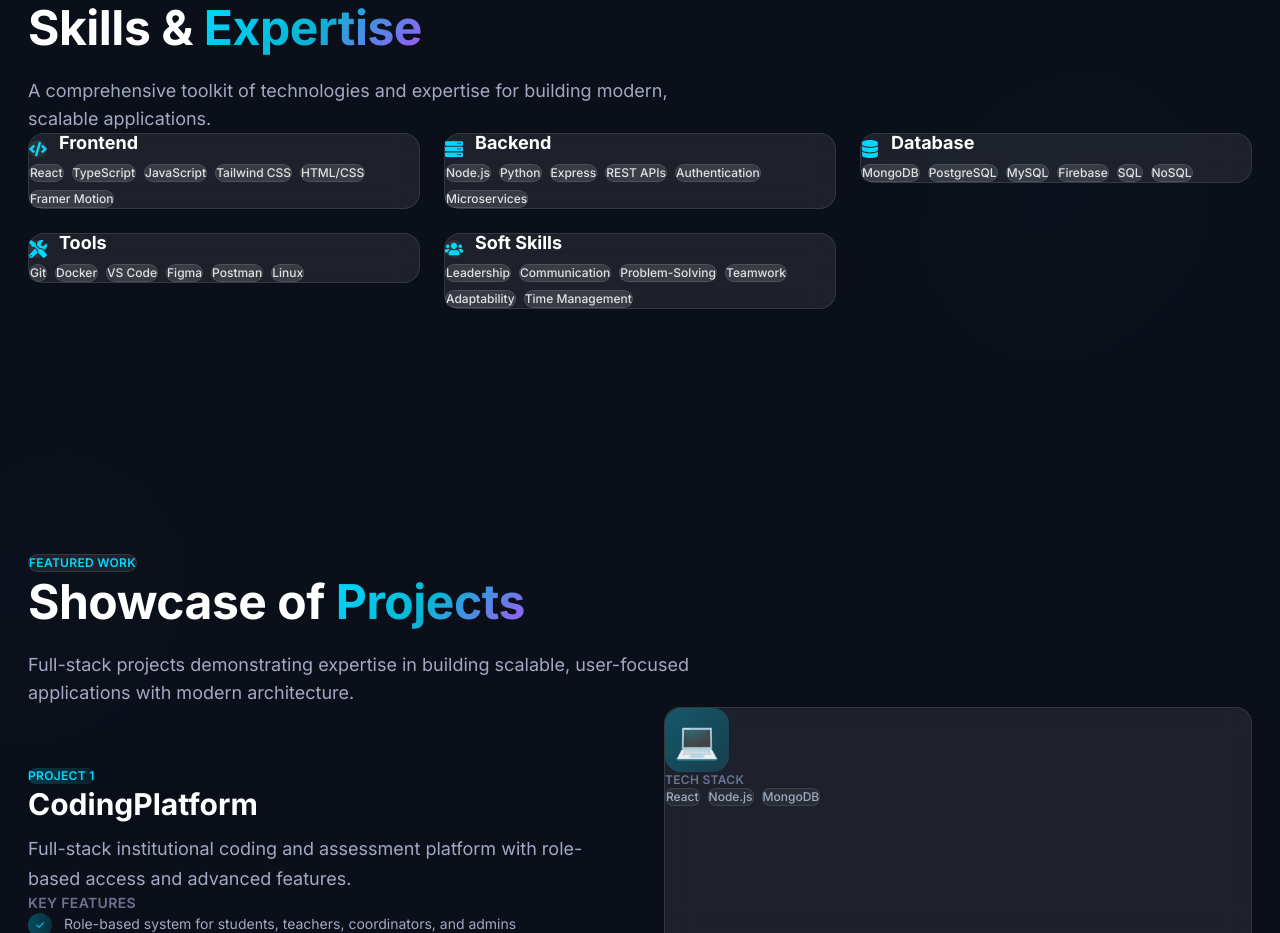
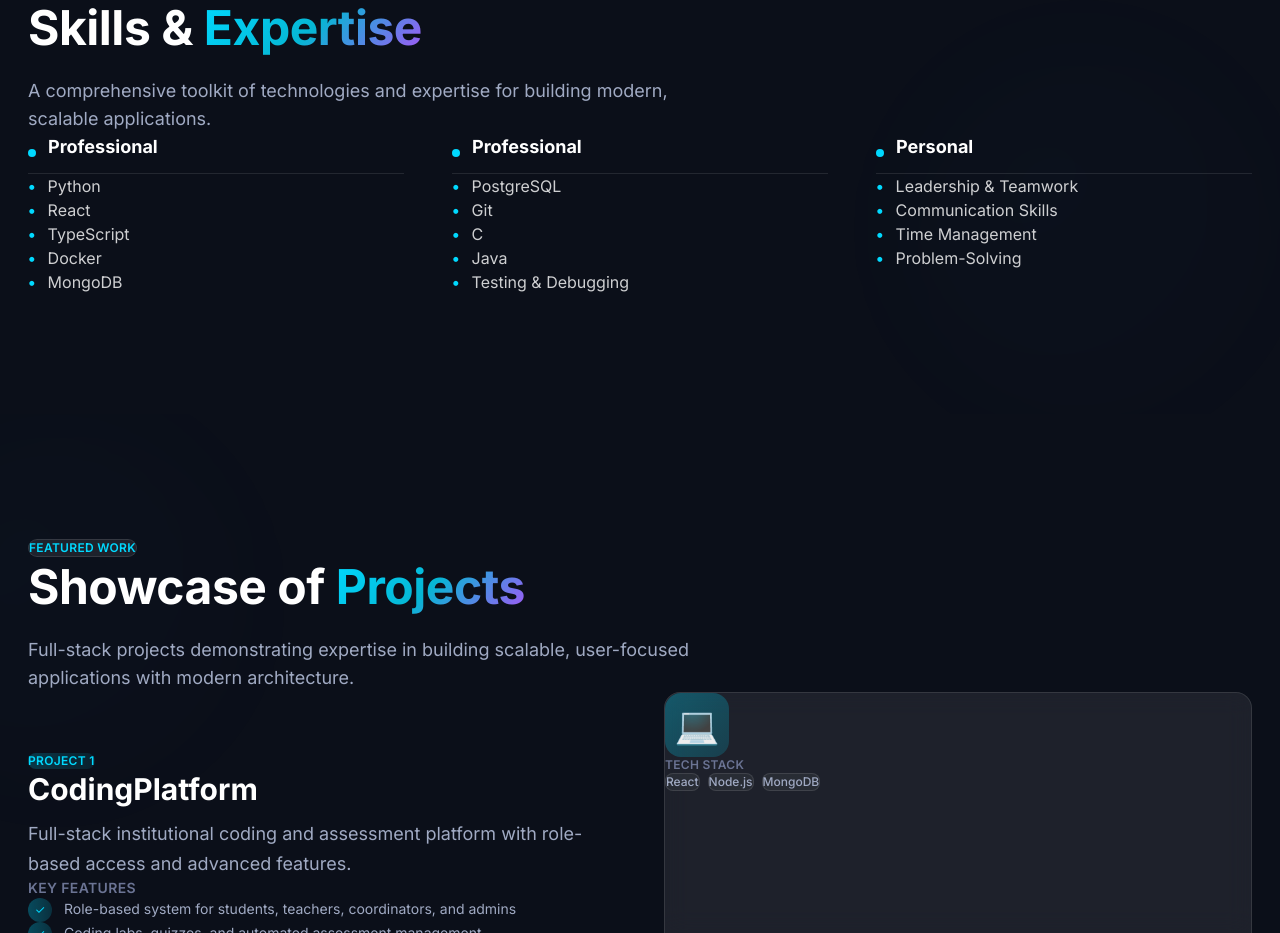
Before and after one commit to abishek-vk/portfolio, a React (Vite) app: page / in a window 1280 px wide. Shown: the part 1663-2596 px from the top of the page. Built offline with nearby package versions, Linux system fonts and the light colour scheme.

Commit message:
feat: Refactor Skills component to streamline skill categories and enhance layout

```diff
--- a/src/components/Skills/Skills.jsx
+++ b/src/components/Skills/Skills.jsx
@@ -1,46 +1,22 @@
 import { motion } from "framer-motion";
-import { FaCode, FaServer, FaDatabase, FaTools, FaUsers } from "react-icons/fa";
 
 const skillCategories = [
   {
-    icon: FaCode,
-    title: "Frontend",
-    color: "from-cyan-500/20 to-blue-500/10",
-    accentColor: "cyan",
-    skills: ["React", "TypeScript", "JavaScript", "Tailwind CSS", "HTML/CSS", "Framer Motion"]
+    column: "Professional",
+    skills: ["Python", "React", "TypeScript", "Docker", "MongoDB"]
   },
   {
-    icon: FaServer,
-    title: "Backend",
-    color: "from-purple-500/20 to-pink-500/10",
-    accentColor: "purple",
-    skills: ["Node.js", "Python", "Express", "REST APIs", "Authentication", "Microservices"]
+    column: "Professional",
+    skills: ["PostgreSQL", "Git", "C", "Java", "Testing & Debugging"]
   },
   {
-    icon: FaDatabase,
-    title: "Database",
-    color: "from-green-500/20 to-emerald-500/10",
-    accentColor: "green",
-    skills: ["MongoDB", "PostgreSQL", "MySQL", "Firebase", "SQL", "NoSQL"]
-  },
-  {
-    icon: FaTools,
-    title: "Tools",
-    color: "from-orange-500/20 to-red-500/10",
-    accentColor: "orange",
-    skills: ["Git", "Docker", "VS Code", "Figma", "Postman", "Linux"]
-  },
-  {
-    icon: FaUsers,
-    title: "Soft Skills",
-    color: "from-indigo-500/20 to-violet-500/10",
-    accentColor: "indigo",
-    skills: ["Leadership", "Communication", "Problem-Solving", "Teamwork", "Adaptability", "Time Management"]
+    column: "Personal",
+    skills: ["Leadership & Teamwork", "Communication Skills", "Time Management", "Problem-Solving"]
   }
 ];
 
 // Render Icon Component
-const IconRenderer = ({ IconComponent, className }) => <IconComponent className={className} />;
+// const IconRenderer = ({ IconComponent, className }) => <IconComponent className={className} />;
 
 export default function Skills() {
   const containerVariants = {
@@ -48,17 +24,38 @@ export default function Skills() {
     visible: {
       opacity: 1,
       transition: {
-        staggerChildren: 0.1
+        staggerChildren: 0.1,
+        delayChildren: 0.2
       }
     }
   };
 
-  const itemVariants = {
-    hidden: { opacity: 0, y: 20 },
+  const columnVariants = {
+    hidden: { opacity: 0, y: 40 },
     visible: {
       opacity: 1,
       y: 0,
-      transition: { duration: 0.5 }
+      transition: {
+        duration: 0.6,
+        ease: "easeOut"
+      }
+    }
+  };
+
+  const skillVariants = {
+    hidden: { opacity: 0, x: -20 },
+    visible: (i) => ({
+      opacity: 1,
+      x: 0,
+      transition: {
+        delay: i * 0.08,
+        duration: 0.4,
+        ease: "easeOut"
+      }
+    }),
+    hover: {
+      x: 8,
+      transition: { duration: 0.2 }
     }
   };
 
@@ -83,45 +80,103 @@ export default function Skills() {
           </motion.p>
         </motion.div>
 
-        {/* Responsive Grid Layout - Compact with Auto Heights */}
+        {/* Clean 3-Column Skills Layout */}
         <motion.div
           variants={containerVariants}
           initial="hidden"
           whileInView="visible"
+          viewport={{ once: true, margin: "0px 0px -100px 0px" }}
+          className="grid grid-cols-1 md:grid-cols-2 lg:grid-cols-3 gap-8 lg:gap-12"
+        >
+          {/* Professional Column 1 */}
+          <motion.div
+            variants={columnVariants}
+            className="space-y-6"
+          >
+            <div className="flex items-center gap-3 pb-4 border-b border-white/10">
+              <div className="w-2 h-2 rounded-full bg-[var(--accent-cyan)]" />
+              <h3 className="font-bold text-lg text-white">Professional</h3>
+            </div>
+            <div className="space-y-3">
+              {skillCategories[0].skills.map((skill, i) => (
+                <motion.div
+                  key={i}
+                  custom={i}
+                  variants={skillVariants}
+                  initial="hidden"
+                  whileInView="visible"
+                  whileHover="hover"
                   viewport={{ once: true }}
-          className="grid grid-cols-1 md:grid-cols-2 lg:grid-cols-3 gap-6"
+                  className="flex items-center gap-3 group cursor-default"
                 >
-          {skillCategories.map((category, index) => (
-            <motion.div
-              key={index}
-              variants={itemVariants}
-              className="group"
-            >
-              <div className={`glass rounded-2xl p-6 bg-gradient-to-br ${category.color} backdrop-blur-xl border border-[var(--glass-border)] hover:border-[var(--accent-cyan)] transition-all duration-300 group-hover:shadow-[0_0_40px_rgba(0,217,255,0.2)]`}>
-                {/* Header with Icon */}
-                <div className="flex items-center gap-3 mb-5">
-                  <div className="p-2.5 rounded-xl bg-gradient-to-br from-white/10 to-white/5 group-hover:from-white/15 group-hover:to-white/10 transition-all group-hover:scale-110">
-                    <IconRenderer IconComponent={category.icon} className="text-lg text-[var(--accent-cyan)]" />
-                  </div>
-                  <h3 className="font-bold text-lg leading-none">{category.title}</h3>
-                </div>
-
-                {/* Skills Pills Container */}
-                <div className="flex flex-wrap gap-2">
-                  {category.skills.map((skill, j) => (
-                    <motion.span
-                      key={j}
-                      whileHover={{ scale: 1.08, y: -1 }}
-                      transition={{ duration: 0.2 }}
-                      className="inline-flex items-center px-3.5 py-1.5 rounded-full text-xs font-medium bg-white/8 border border-white/12 text-white/85 hover:bg-white/12 hover:border-white/25 hover:text-white transition-all duration-300 backdrop-blur-sm"
-                    >
+                  <span className="text-[var(--accent-cyan)] font-bold">•</span>
+                  <span className="text-white/80 group-hover:text-white transition-colors duration-200">
                     {skill}
-                    </motion.span>
+                  </span>
+                </motion.div>
               ))}
             </div>
+          </motion.div>
+
+          {/* Professional Column 2 */}
+          <motion.div
+            variants={columnVariants}
+            className="space-y-6"
+          >
+            <div className="flex items-center gap-3 pb-4 border-b border-white/10">
+              <div className="w-2 h-2 rounded-full bg-[var(--accent-cyan)]" />
+              <h3 className="font-bold text-lg text-white">Professional</h3>
+            </div>
+            <div className="space-y-3">
+              {skillCategories[1].skills.map((skill, i) => (
+                <motion.div
+                  key={i}
+                  custom={i}
+                  variants={skillVariants}
+                  initial="hidden"
+                  whileInView="visible"
+                  whileHover="hover"
+                  viewport={{ once: true }}
+                  className="flex items-center gap-3 group cursor-default"
+                >
+                  <span className="text-[var(--accent-cyan)] font-bold">•</span>
+                  <span className="text-white/80 group-hover:text-white transition-colors duration-200">
+                    {skill}
+                  </span>
+                </motion.div>
+              ))}
             </div>
           </motion.div>
+
+          {/* Personal Column */}
+          <motion.div
+            variants={columnVariants}
+            className="space-y-6"
+          >
+            <div className="flex items-center gap-3 pb-4 border-b border-white/10">
+              <div className="w-2 h-2 rounded-full bg-[var(--accent-cyan)]" />
+              <h3 className="font-bold text-lg text-white">Personal</h3>
+            </div>
+            <div className="space-y-3">
+              {skillCategories[2].skills.map((skill, i) => (
+                <motion.div
+                  key={i}
+                  custom={i}
+                  variants={skillVariants}
+                  initial="hidden"
+                  whileInView="visible"
+                  whileHover="hover"
+                  viewport={{ once: true }}
+                  className="flex items-center gap-3 group cursor-default"
+                >
+                  <span className="text-[var(--accent-cyan)] font-bold">•</span>
+                  <span className="text-white/80 group-hover:text-white transition-colors duration-200">
+                    {skill}
+                  </span>
+                </motion.div>
               ))}
+            </div>
+          </motion.div>
         </motion.div>
       </div>
     </section>
```
Lines whose indentation alone changed are shown as unchanged.
